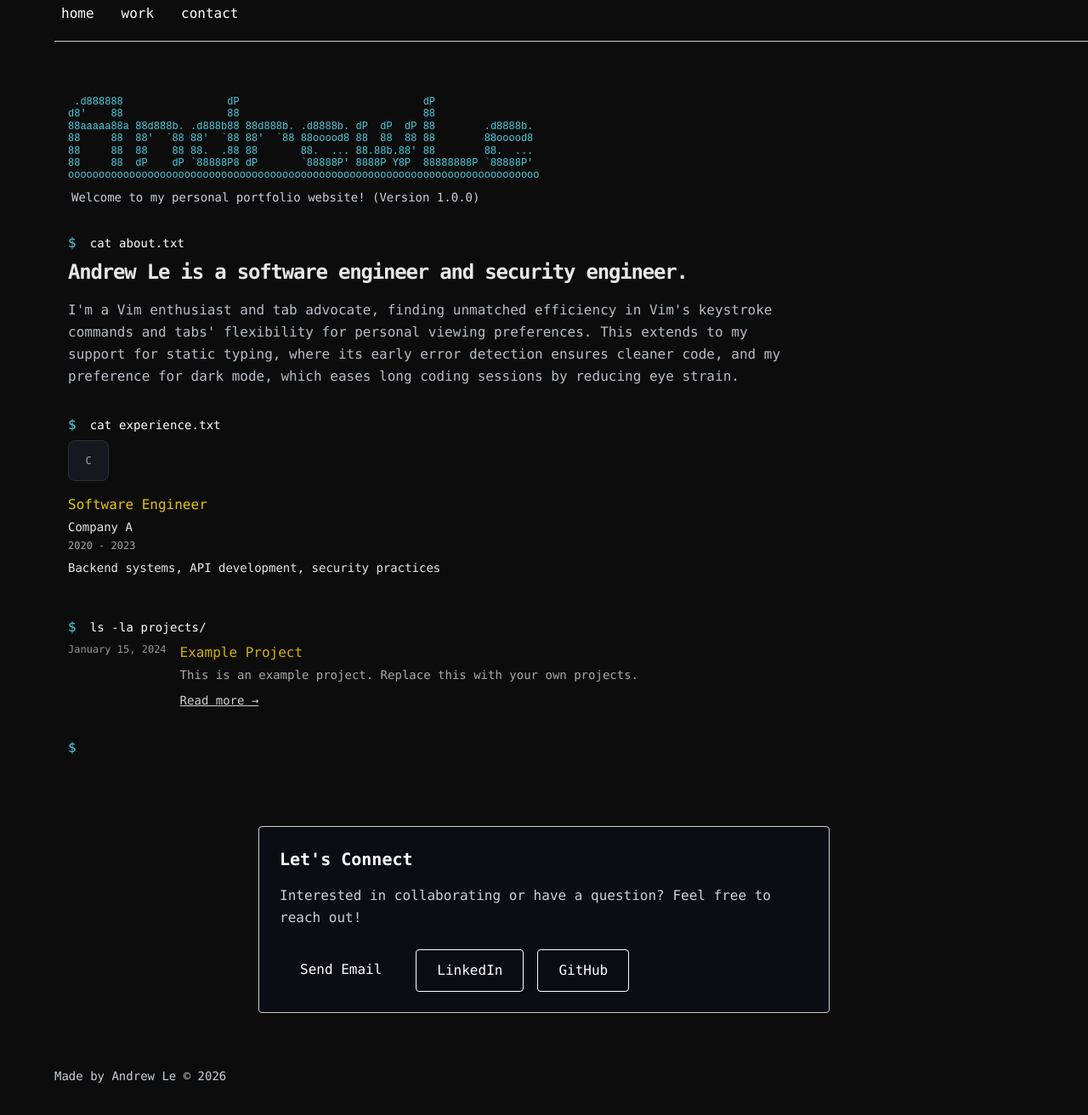
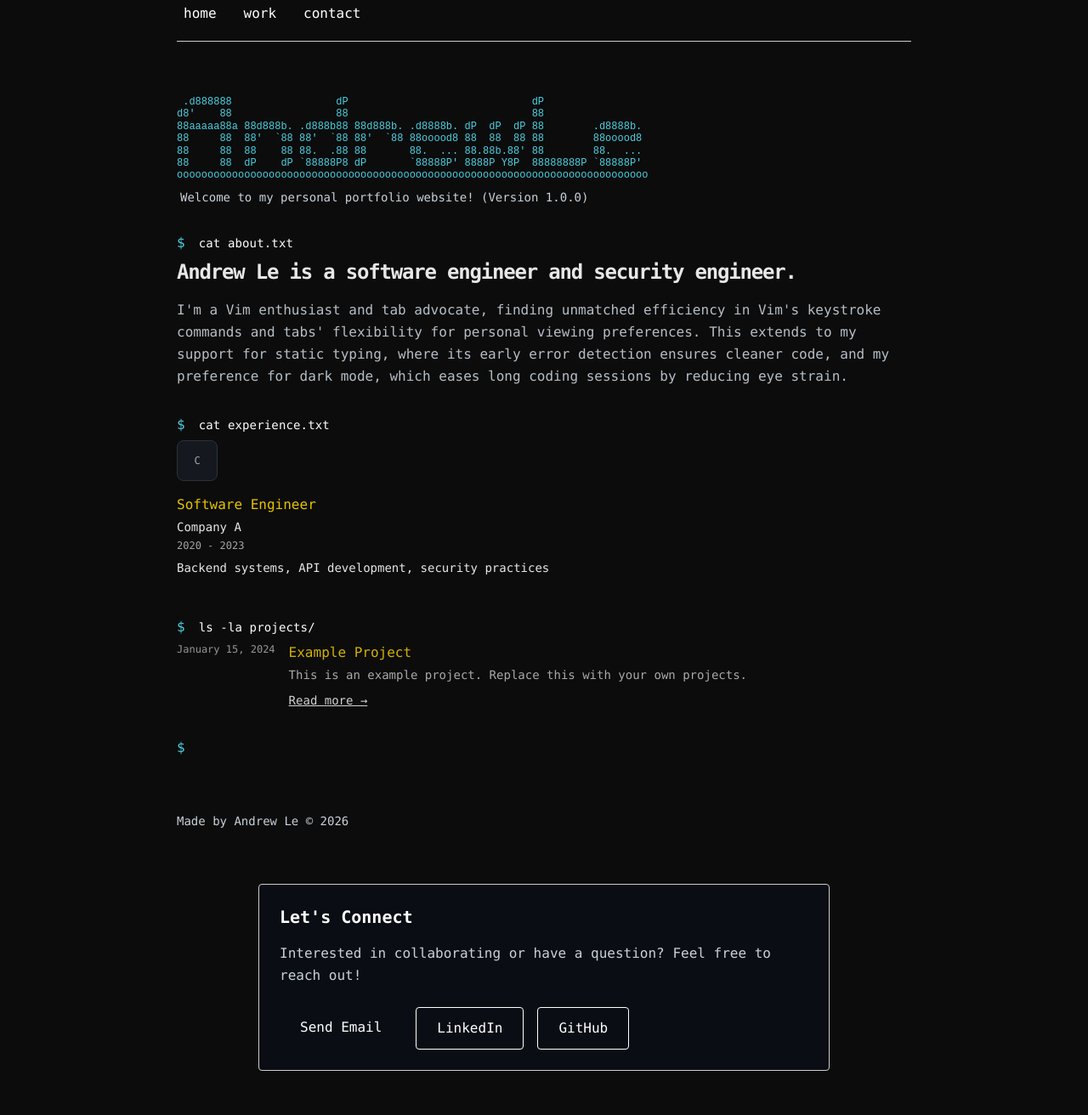
Before and after one commit to letriandrew/letriandrew.dev, a Next.js app: page / in a window 1280 px wide. Shown: the top 1312 px of the page at 85% size. Built offline with nearby package versions, Linux system fonts and the light colour scheme.

Commit message:
centered container

```diff
--- a/app/global.css
+++ b/app/global.css
@@ -52,19 +52,6 @@ html {
 
 .terminal-content-area {
   font-family: 'Cascadia Code', 'Consolas', 'Courier New', monospace;
-  margin-left: 0;
-}
-
-@media (min-width: 768px) {
-  .terminal-content-area {
-    margin-left: 2rem;
-  }
-}
-
-@media (min-width: 1024px) {
-  .terminal-content-area {
-    margin-left: 4rem;
-  }
 }
 
 .terminal-section {
@@ -73,35 +60,10 @@ html {
 
 .terminal-nav {
   font-family: 'Cascadia Code', 'Consolas', 'Courier New', monospace;
-  margin-left: 0;
-}
-
-@media (min-width: 768px) {
-  .terminal-nav {
-    margin-left: 2rem;
-  }
-}
-
-@media (min-width: 1024px) {
-  .terminal-nav {
-    margin-left: 4rem;
-  }
 }
 
 .terminal-footer {
-  margin-left: 0;
-}
-
-@media (min-width: 768px) {
-  .terminal-footer {
-    margin-left: 2rem;
-  }
-}
-
-@media (min-width: 1024px) {
-  .terminal-footer {
-    margin-left: 4rem;
-  }
+  /* Footer inherits centering from parent container */
 }
 
 .terminal-nav-item {
--- a/app/layout.tsx
+++ b/app/layout.tsx
@@ -55,12 +55,14 @@ export default function RootLayout({
     >
       <body className="antialiased terminal-body-bg">
         <main className="terminal-main-container">
-          <Navbar />
-          <div className="terminal-content-area max-w-4xl px-4 py-8">
-            {children}
+          <div className="mx-auto max-w-4xl px-4">
+            <Navbar />
+            <div className="terminal-content-area py-8">
+              {children}
+            </div>
+            <Footer />
           </div>
           <ContactSection />
-          <Footer />
           <Analytics />
           <SpeedInsights />
         </main>
```
